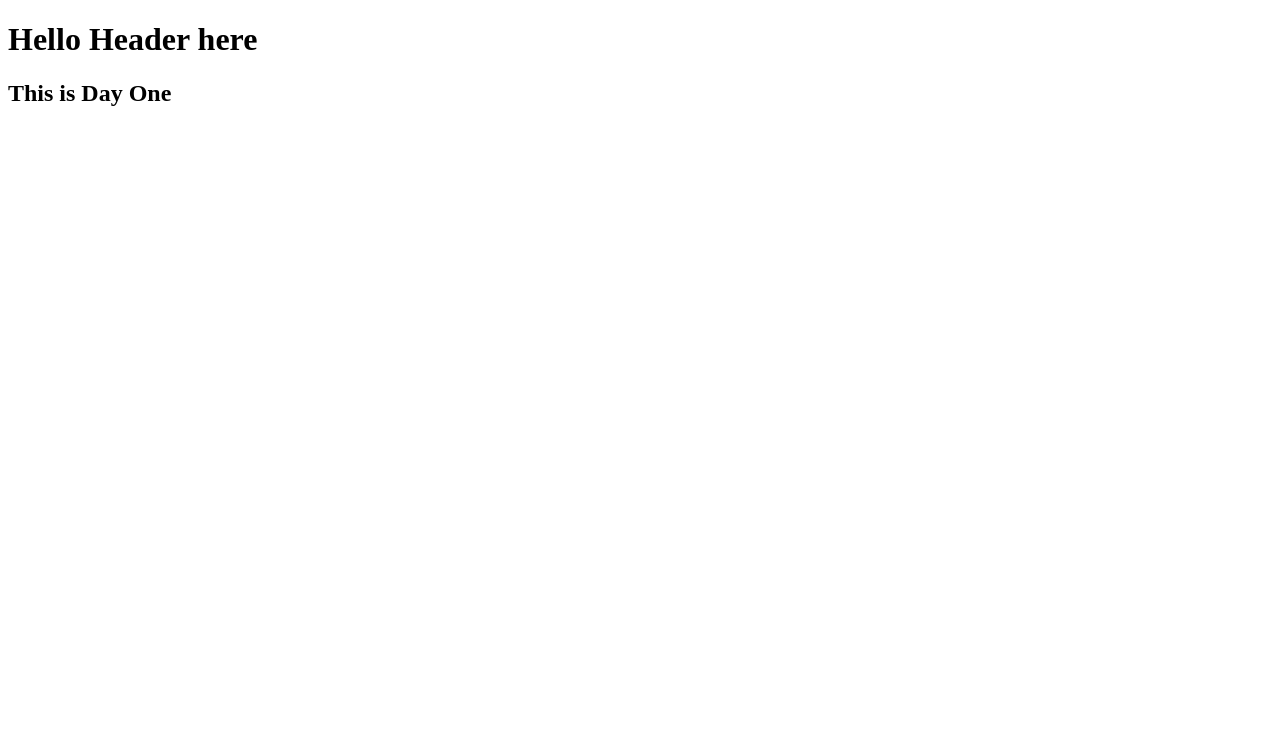
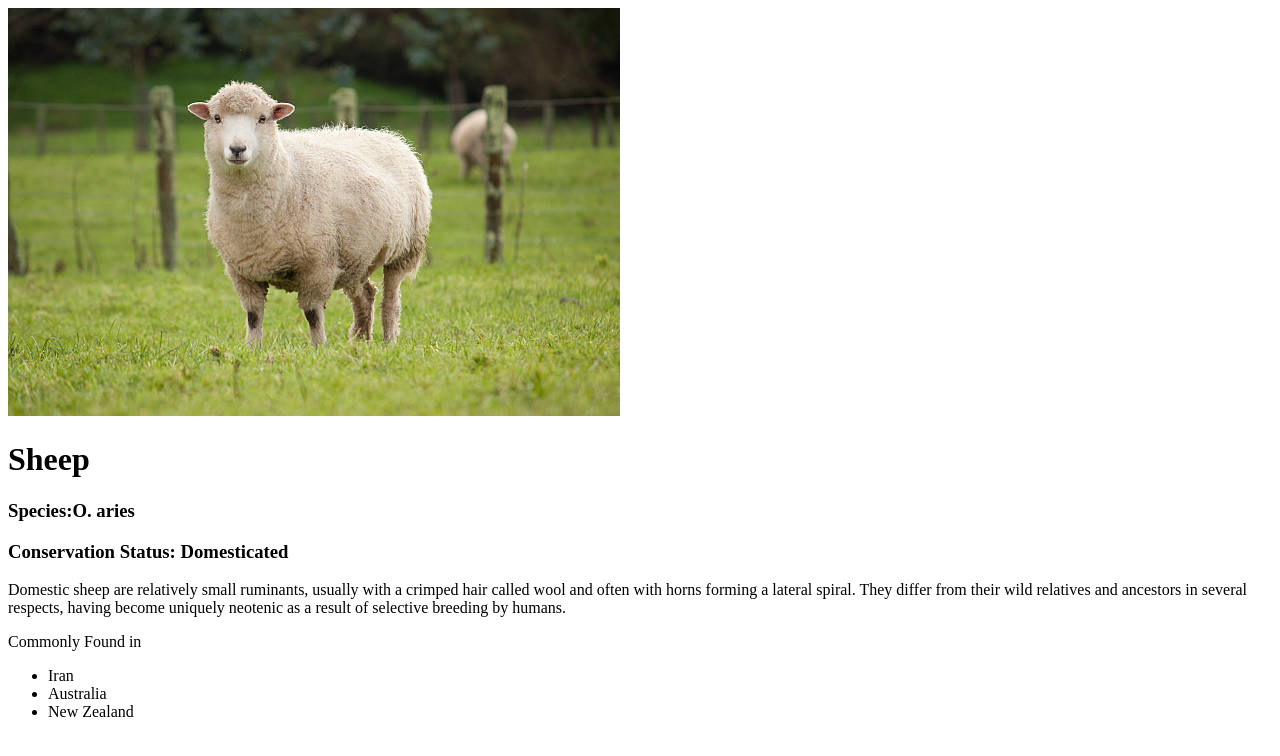
Before and after one commit to m-talha-shaikh/react-practice, a React (Vite) app: page /dayOne in a window 1280 px wide. Shown: the top 756 px of the page. Built offline with nearby package versions, Linux system fonts and the light colour scheme.

Commit message:
add sheep page

```diff
--- a/src/pages/weekOne/DayOne.jsx
+++ b/src/pages/weekOne/DayOne.jsx
@@ -1,10 +1,11 @@
-import Header from '../../components/weekOne/Header'
+import Sheep from '../../components/weekOne/dayOne/Sheep'
+import Information from '../../components/weekOne/dayOne/Information'
 
 export default function DayOne(){
     return (
         <>
-        <Header />
-        <h2>This is Day One</h2>
+        <Sheep />
+        <Information />
         </>
     )
 }
```
